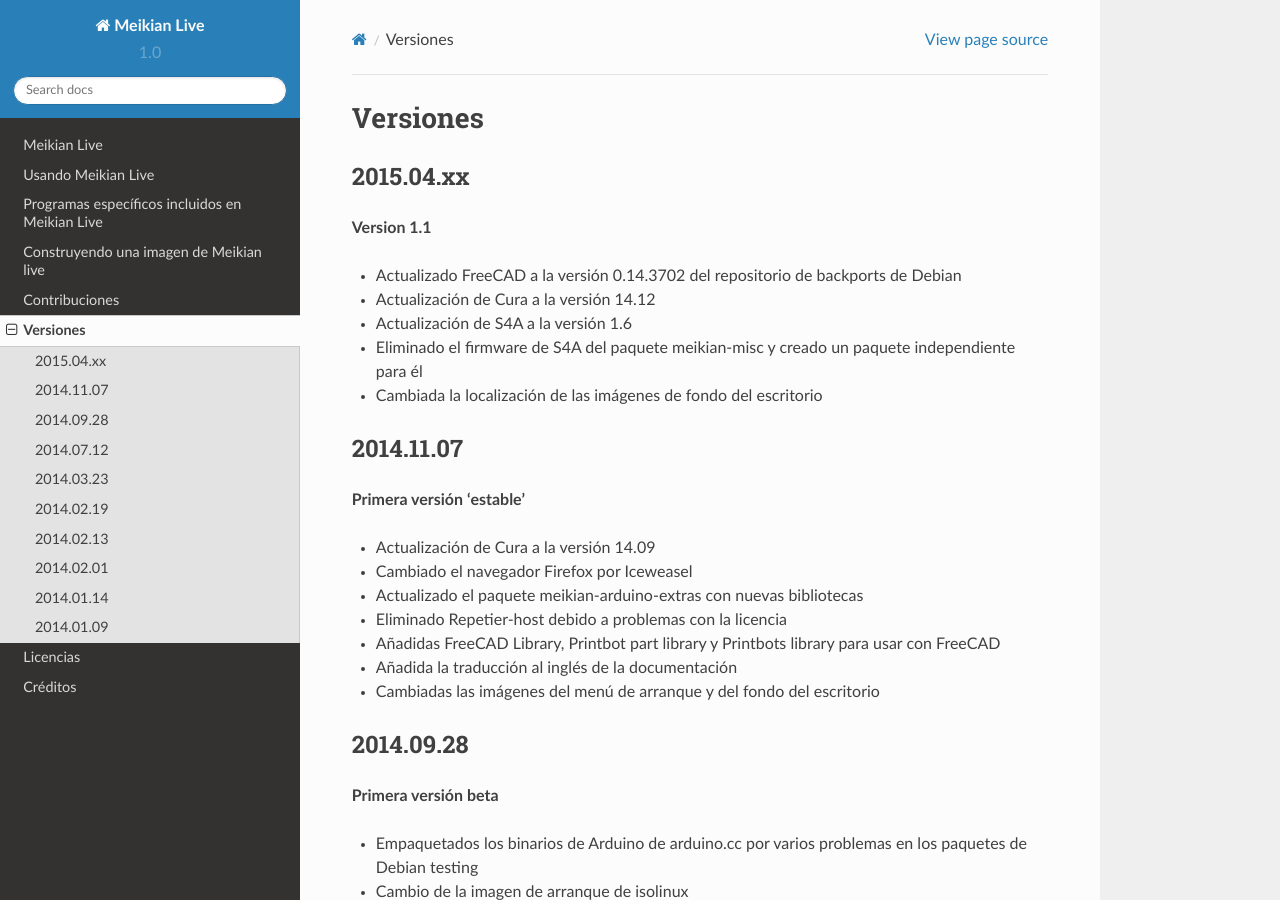
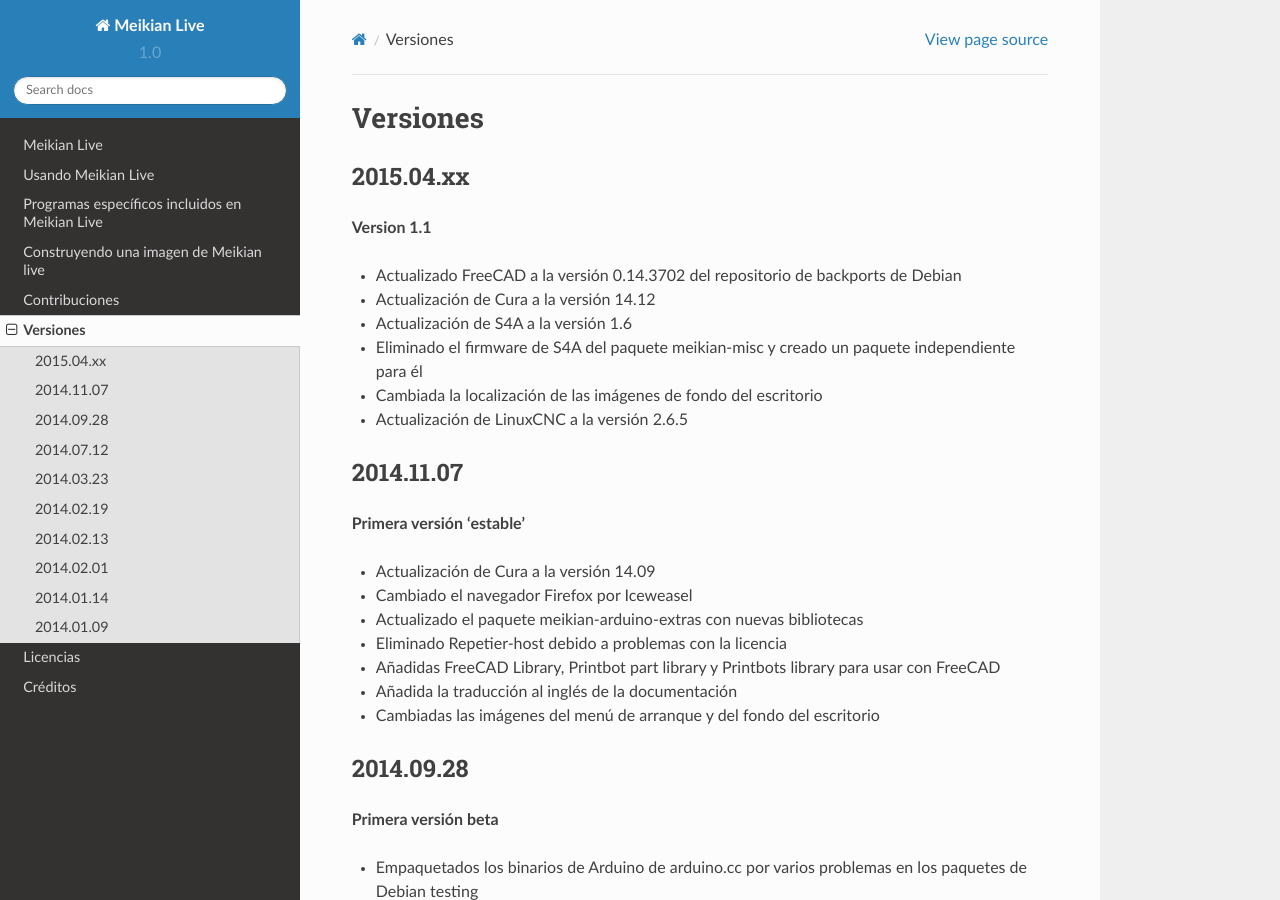
Before and after one commit to mo22de/meikian-dev, a Sphinx documentation site: the page built from docs/es/source/versiones.rst, in a window 1280 px wide and 900 px high. Built offline with Sphinx 7.4.7 and the Read the Docs theme 2.0.0, drawn with Linux system fonts in a browser that asks for light colours.

Commit message:
updated english and spanish documentation

```diff
--- a/HISTORY.rst
+++ b/HISTORY.rst
@@ -14,6 +14,7 @@
 * Updated S4A to the 1.6 version
 * Removed the S4A firmware from the meikian-misc package and build a standalone package for it
 * Changed the location for the desktop's background images
+* Updated LinuxCNC to the 2.6.5 version
 
 
 2014.11.07
--- a/docs/es/source/versiones.rst
+++ b/docs/es/source/versiones.rst
@@ -14,6 +14,7 @@
 * Actualización de S4A a la versión 1.6
 * Eliminado el firmware de S4A del paquete meikian-misc y creado un paquete independiente para él
 * Cambiada la localización de las imágenes de fondo del escritorio
+* Actualización de LinuxCNC a la versión 2.6.5
 
 
 2014.11.07
```
